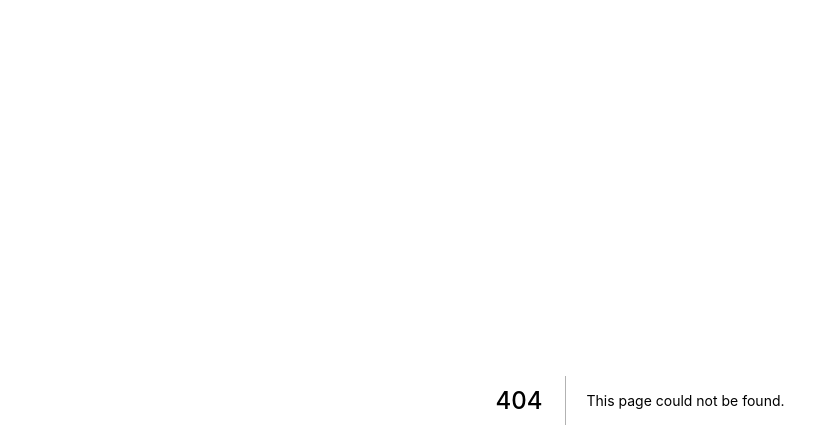
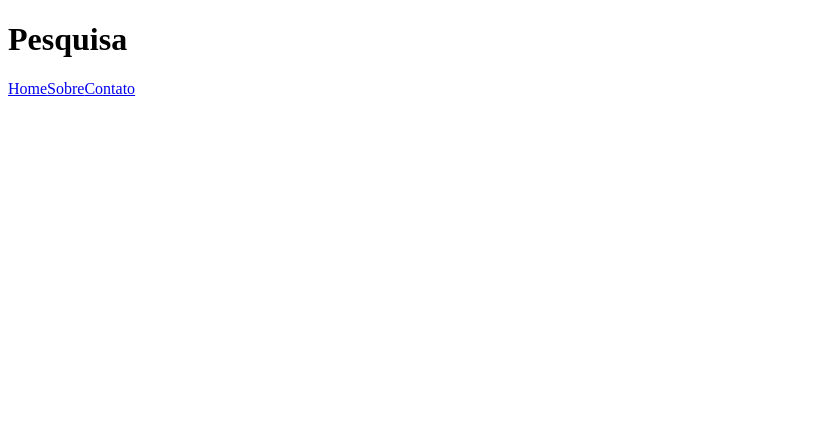
Before and after one commit to tcretton/PalpiteBox, a Next.js app: page /pesquisa in a window 1280 px wide. Before the commit this address had no page. Shown: the top 448 px of the page, without its empty margins (0-839 px from the left). Built offline with nearby package versions, Linux system fonts and the light colour scheme.

Commit message:
Create pesquisa.js

```diff
--- /dev/null
+++ b/pages/pesquisa.js
@@ -0,0 +1,23 @@
+import next from "next";
+import Link from "next/link";
+
+const Pesquisa = () => {
+  return (
+    <div>
+      <h1>Pesquisa</h1>
+      <div>
+        <Link href='/'>
+          <a>Home</a>
+        </Link>
+        <Link href='/sobre'>
+          <a>Sobre</a>
+        </Link>
+        <Link href='/contato'>
+          <a>Contato</a>
+        </Link>
+      </div>
+    </div>
+  )
+}
+
+export default Pesquisa
```
